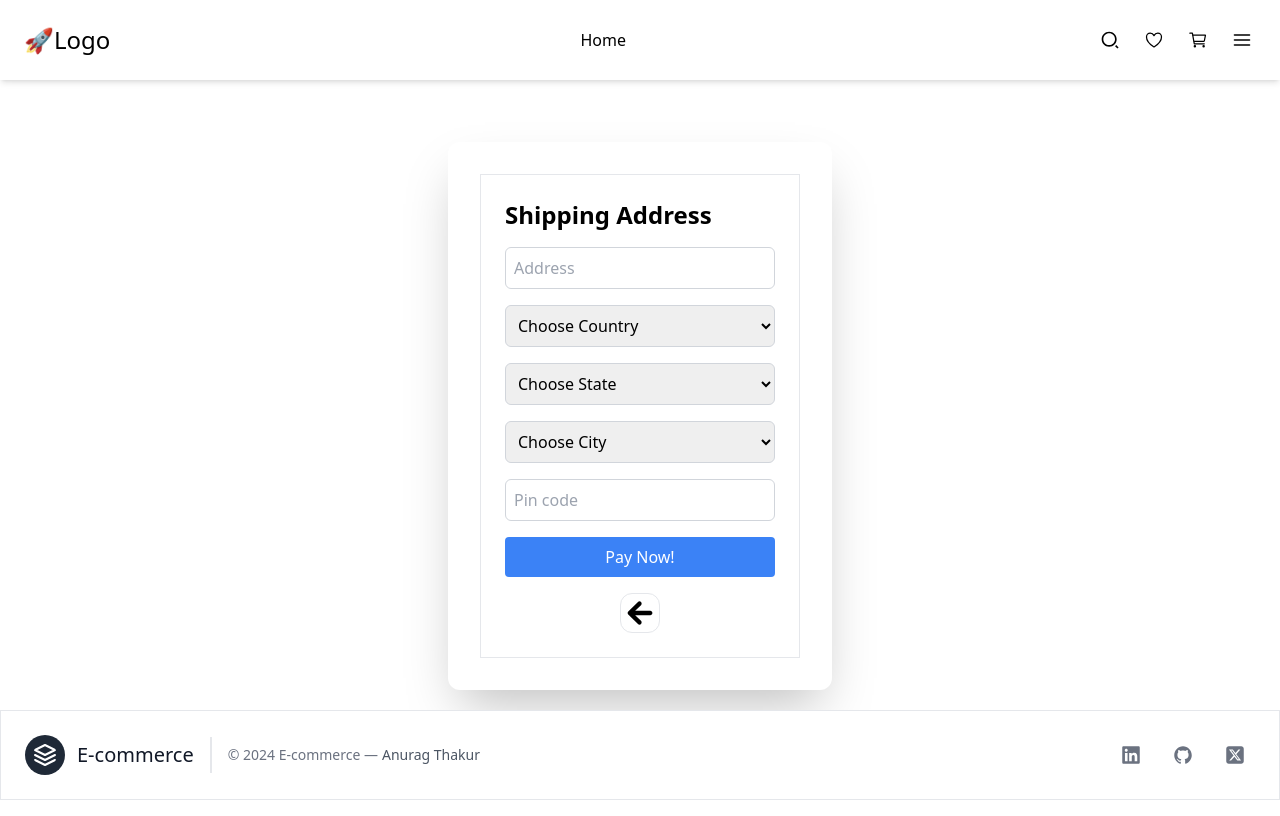
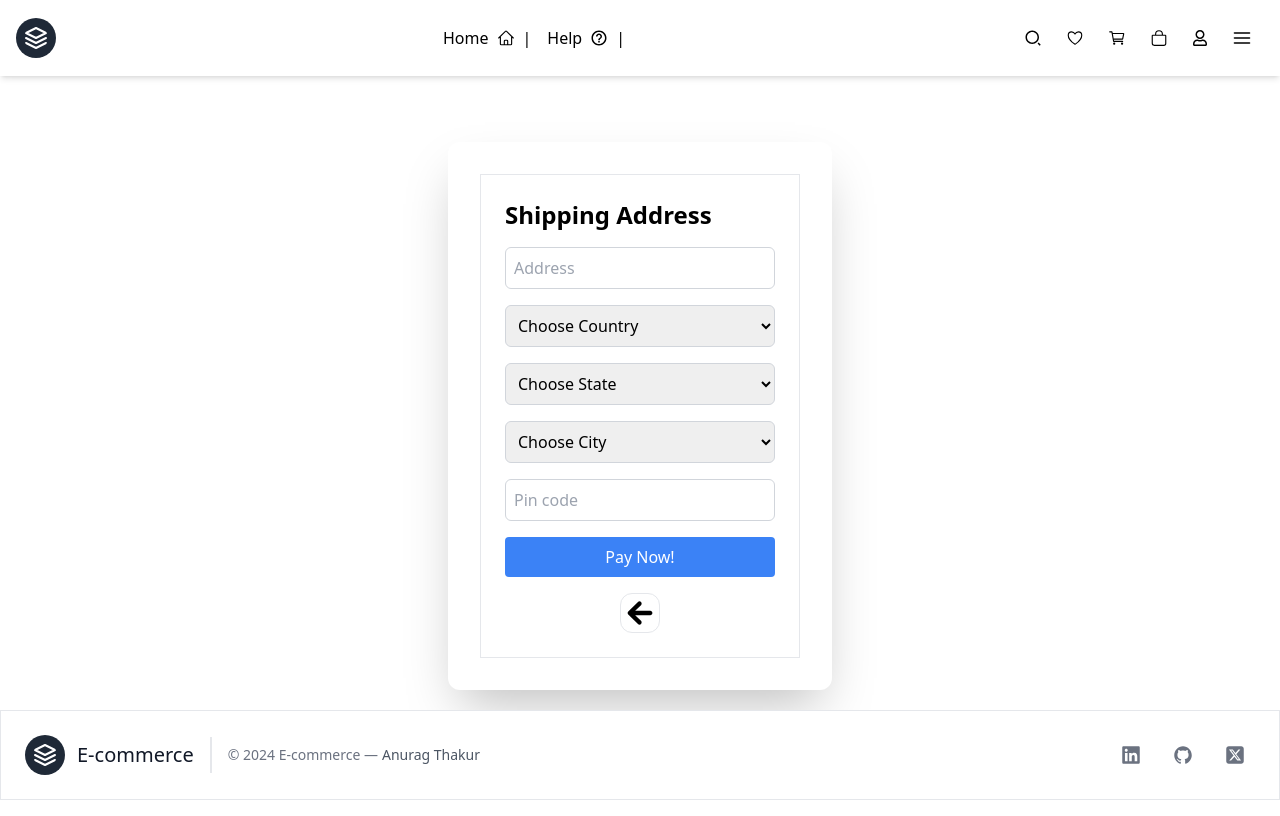
Before and after one commit to AnuragTh09/Ecommerce-website, a React (Vite) app in the folder Frontend/: page /shipping in a window 1280 px wide. Built offline with nearby package versions, Linux system fonts and the light colour scheme.

Commit message:
updated Header component

```diff
--- a/Frontend/src/components/Header.jsx
+++ b/Frontend/src/components/Header.jsx
@@ -2,6 +2,13 @@ import { RiSearch2Line } from "react-icons/ri";
 import { IoHeartOutline } from "react-icons/io5";
 import { IoCartOutline } from "react-icons/io5";
 import { FiMenu } from "react-icons/fi";
+import { FaRegUser } from "react-icons/fa";
+import { IoBagOutline } from "react-icons/io5";
+import { HiOutlineHome } from "react-icons/hi2";
+import { MdHelpOutline } from "react-icons/md";
+
+
+
 import '../index.css'
 
 import { Link } from "react-router-dom";
@@ -10,35 +17,60 @@ const Header = () => {
     <div className="header-container">
       <div className="header bg-white flex items-center space-x-5 shadow-md  justify-between p-4 text-black">
       <div className="logo">
-        <h1 className="text-2xl p-2">🚀Logo</h1>
+        <Link to={'/'} className="flex title-font font-medium items-center md:justify-start justify-center text-gray-900">
+            <svg
+              fill="none"
+              stroke="currentColor"
+              strokeLinecap="round" // Changed to camelCase
+              strokeLinejoin="round" // Changed to camelCase
+              strokeWidth="2" // Changed to camelCase
+              className="w-10 h-10 text-white p-2 bg-gray-800 rounded-full"
+              viewBox="0 0 24 24"
+            >
+              <path d="M12 2L2 7l10 5 10-5-10-5zM2 17l10 5 10-5M2 12l10 5 10-5"></path>
+            </svg>
+          </Link>
+
       </div>
 
-      <div>
+      <div className="flex items-center gap-4">
         <Link to={'/'} >
-        <h1>Home</h1>
-
+          <h1 className="flex items-center gap-2 hover:underline">Home <HiOutlineHome className="text-lg"/>|</h1>
+        </Link>
+        <Link to={'/contact'} >
+          <h1 className="flex items-center gap-2 hover:underline">Help <MdHelpOutline className="text-lg"/>|</h1>
         </Link>
       </div>
       <div className=" flex items-center gap-2 text-xl p-1
       ">
         <Link to='/search'>
           <div className="p-2 rounded-full hover:bg-gray-600">
-            <RiSearch2Line />
+            <RiSearch2Line className=" text-lg" />
           </div>
         </Link>
         <Link to={'/favorite'}>
           <div className="p-2 rounded-full hover:bg-gray-600">
-            <IoHeartOutline />
+            <IoHeartOutline className=" text-lg" />
           </div>
         </Link>
         <Link to={'/cart'}>
         <div className="p-2 rounded-full hover:bg-gray-600">
-            <IoCartOutline className=" text- " />
+            <IoCartOutline className=" text-lg " />
+          </div>
+        </Link>
+        <Link to={'/orders'}>
+          <div className="p-2 rounded-full hover:bg-gray-600">
+            <IoBagOutline className="text-lg " />
+          </div>
+        </Link>
+        <Link to={'/login'}>
+          <div className="p-2 rounded-full hover:bg-gray-600">
+            <FaRegUser className="text-base " />
           </div>
         </Link>
         <Link to={'/menu'}>
           <div className="p-2 rounded-full hover:bg-gray-600">
-            <FiMenu className="text-  " />
+            <FiMenu className=" " />
           </div>
         </Link>
       </div>
```
